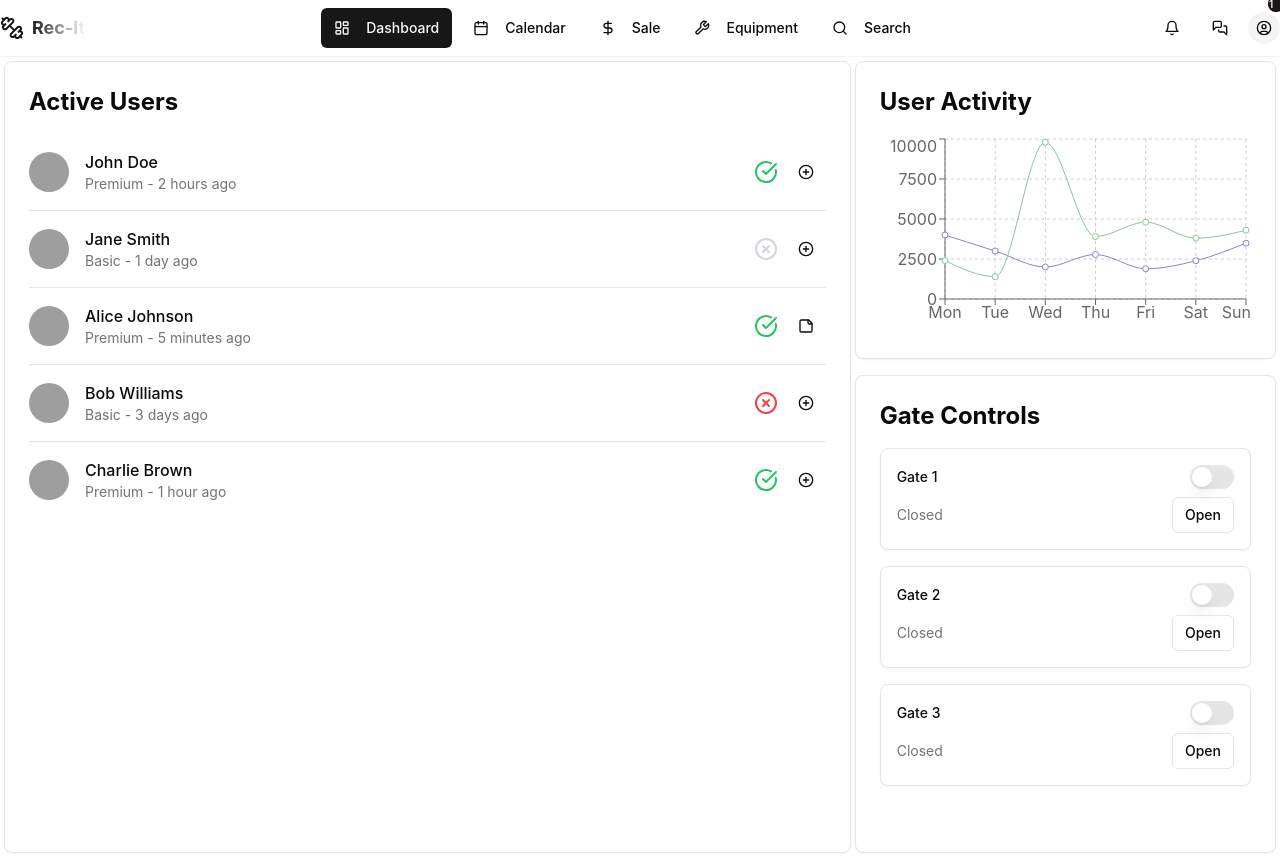
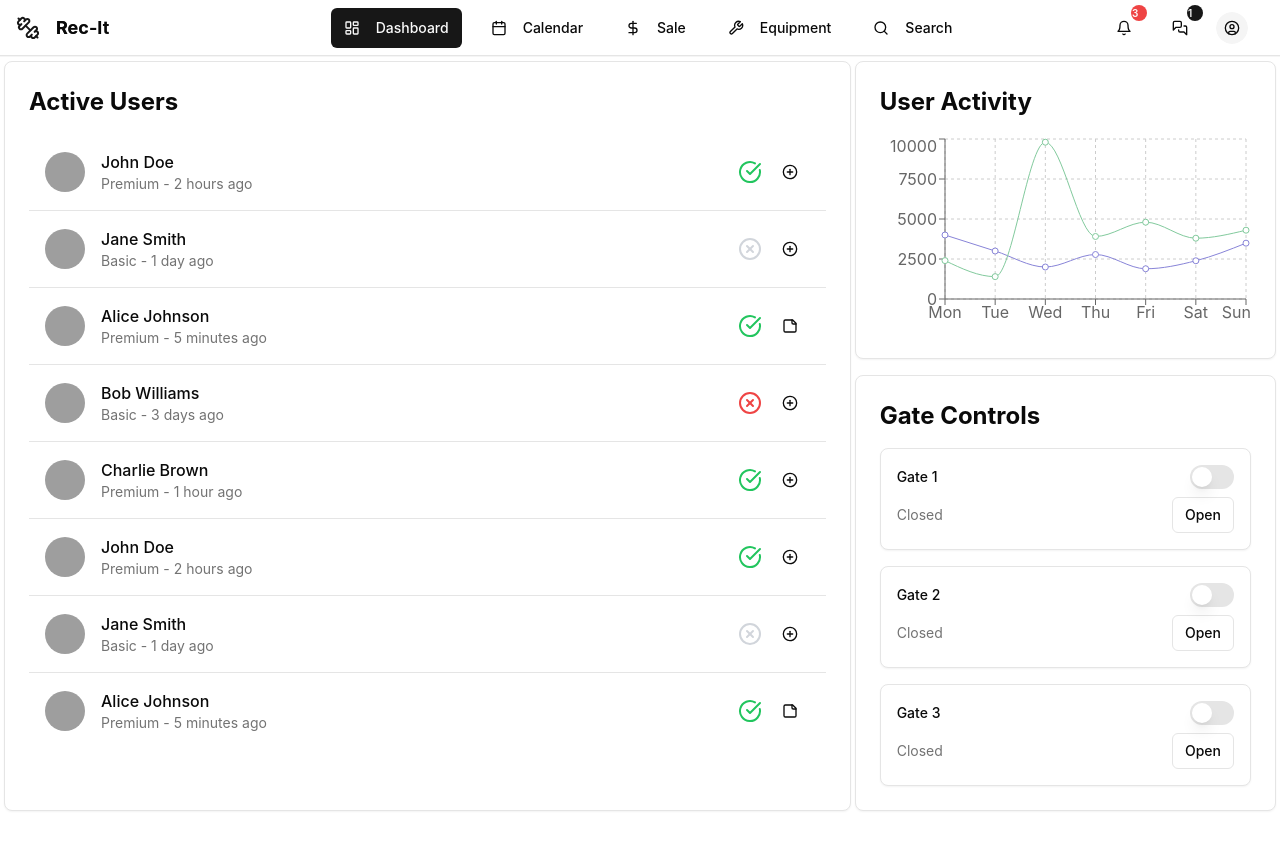
Before and after one commit to SanketBaviskar/Rec-It, a React (Vite) app: page /dashboard in a window 1280 px wide. After the commit the page ends 815 px from the top, so only its background shows below. Built offline with nearby package versions, Linux system fonts and the light colour scheme; grey boxes are pictures that could not be loaded.

Commit message:
Sales tab update
UI Fixes

```diff
--- a/src/Pages/MainWindow/DashboardTab/DashboardTab.tsx
+++ b/src/Pages/MainWindow/DashboardTab/DashboardTab.tsx
@@ -25,6 +25,21 @@ const activityData = [
 ]
 
 const initialActiveUsers = [
+  { id: 1, name: "John Doe", membershipType: "Premium", lastActive: "2 hours ago", status: "active", note: "" },
+  { id: 2, name: "Jane Smith", membershipType: "Basic", lastActive: "1 day ago", status: "inactive", note: "" },
+  { id: 3, name: "Alice Johnson", membershipType: "Premium", lastActive: "5 minutes ago", status: "active", note: "VIP member" },
+  { id: 4, name: "Bob Williams", membershipType: "Basic", lastActive: "3 days ago", status: "suspended", note: "" },
+  { id: 5, name: "Charlie Brown", membershipType: "Premium", lastActive: "1 hour ago", status: "active", note: "" },
+  { id: 1, name: "John Doe", membershipType: "Premium", lastActive: "2 hours ago", status: "active", note: "" },
+  { id: 2, name: "Jane Smith", membershipType: "Basic", lastActive: "1 day ago", status: "inactive", note: "" },
+  { id: 3, name: "Alice Johnson", membershipType: "Premium", lastActive: "5 minutes ago", status: "active", note: "VIP member" },
+  { id: 4, name: "Bob Williams", membershipType: "Basic", lastActive: "3 days ago", status: "suspended", note: "" },
+  { id: 5, name: "Charlie Brown", membershipType: "Premium", lastActive: "1 hour ago", status: "active", note: "" },
+  { id: 1, name: "John Doe", membershipType: "Premium", lastActive: "2 hours ago", status: "active", note: "" },
+  { id: 2, name: "Jane Smith", membershipType: "Basic", lastActive: "1 day ago", status: "inactive", note: "" },
+  { id: 3, name: "Alice Johnson", membershipType: "Premium", lastActive: "5 minutes ago", status: "active", note: "VIP member" },
+  { id: 4, name: "Bob Williams", membershipType: "Basic", lastActive: "3 days ago", status: "suspended", note: "" },
+  { id: 5, name: "Charlie Brown", membershipType: "Premium", lastActive: "1 hour ago", status: "active", note: "" },
   { id: 1, name: "John Doe", membershipType: "Premium", lastActive: "2 hours ago", status: "active", note: "" },
   { id: 2, name: "Jane Smith", membershipType: "Basic", lastActive: "1 day ago", status: "inactive", note: "" },
   { id: 3, name: "Alice Johnson", membershipType: "Premium", lastActive: "5 minutes ago", status: "active", note: "VIP member" },
@@ -90,7 +105,7 @@ export default function DashboardTab() {
   }
 
   return (
-    <div className="flex flex-col h-screen bg-background p-1">
+    <div className="flex flex-col h-100 bg-background p-1">
       <div className="grid grid-cols-1 md:grid-cols-3 gap-1 h-full">
         {/* Active Users */}
         <Card className="col-span-1 md:col-span-2 h-full">
@@ -98,7 +113,7 @@ export default function DashboardTab() {
             <h2 className="text-2xl font-bold mb-4">Active Users</h2>
             <ScrollArea className="h-[calc(100vh-12rem)]">
               {activeUsers.map((user) => (
-                <div key={user.id} className="flex items-center justify-between py-4 border-b last:border-b-0">
+                <div key={user.id} className="flex items-center justify-between p-4 border-b last:border-b-0">
                   <div className="flex items-center space-x-4">
                     <Avatar>
                       <AvatarImage src={`/placeholder.svg?height=40&width=40`} alt={user.name} />
--- a/src/Pages/MainWindow/MainWindow.tsx
+++ b/src/Pages/MainWindow/MainWindow.tsx
@@ -29,12 +29,12 @@ export default function Dashboard() {
   const [activeTab, setActiveTab] = useState("dashboard")
 
   return (
-    <div className="flex flex-col min-h-screen bg-background">
+    <div className="flex flex-col bg-background overflow-hidden">
       {/* Navbar Component with Active Tab Management */}
       <Navbar activeTab={activeTab} setActiveTab={setActiveTab} />
 
       {/* Main Content Area */}
-      <main className="flex-1 overflow-auto pt-0"> {/* pt-0 accounts for the navbar height */}
+      <main className="flex-1 pt-0"> {/* pt-0 accounts for the navbar height */}
         <DashboardContent activeTab={activeTab} />
       </main>
     </div>
--- a/src/Pages/MainWindow/NavBar/NavBar.tsx
+++ b/src/Pages/MainWindow/NavBar/NavBar.tsx
@@ -1,43 +1,196 @@
-'use client'
+"use client";
 
-import { useState } from 'react'
-import { Button } from "@/components/ui/button"
-import { Avatar, AvatarFallback } from "@/components/ui/avatar"
+import { useState } from "react";
+import { Button } from "@/components/ui/button";
+import { Avatar, AvatarFallback } from "@/components/ui/avatar";
 import {
   DropdownMenu,
   DropdownMenuContent,
   DropdownMenuItem,
   DropdownMenuSeparator,
   DropdownMenuTrigger,
-} from "@/components/ui/dropdown-menu"
-import { Sheet, SheetContent, SheetTrigger } from "@/components/ui/sheet"
-import { Badge } from "@/components/ui/badge"
-import { Tooltip, TooltipContent, TooltipProvider, TooltipTrigger } from "@/components/ui/tooltip"
-import { cn } from "@/lib/utils"
-import { LayoutDashboard, Search, CalendarIcon, DollarSign, Wrench, Dumbbell, Bell, MessagesSquare, UserCircle, Settings, LogOut, MenuIcon } from 'lucide-react'
+} from "@/components/ui/dropdown-menu";
+import { Sheet, SheetContent, SheetTrigger } from "@/components/ui/sheet";
+import { Badge } from "@/components/ui/badge";
+import {
+  Tooltip,
+  TooltipContent,
+  TooltipProvider,
+  TooltipTrigger,
+} from "@/components/ui/tooltip";
+import { cn } from "@/lib/utils";
+import {
+  LayoutDashboard,
+  Search,
+  CalendarIcon,
+  DollarSign,
+  Wrench,
+  Dumbbell,
+  Bell,
+  MessagesSquare,
+  UserCircle,
+  Settings,
+  LogOut,
+  MenuIcon,
+} from "lucide-react";
 
 const tabs = [
-  { name: 'dashboard', icon: LayoutDashboard, tooltip: 'View Dashboard' },
-  { name: 'calendar', icon: CalendarIcon, tooltip: 'View Calendar' },
-  { name: 'sale', icon: DollarSign, tooltip: 'View Sales' },
-  { name: 'equipment', icon: Wrench, tooltip: 'Manage Equipment' },
-  { name: 'search', icon: Search, tooltip: 'Search' },
-]
+  { name: "dashboard", icon: LayoutDashboard, tooltip: "View Dashboard" },
+  { name: "calendar", icon: CalendarIcon, tooltip: "View Calendar" },
+  { name: "sale", icon: DollarSign, tooltip: "View Sales" },
+  { name: "equipment", icon: Wrench, tooltip: "Manage Equipment" },
+  { name: "search", icon: Search, tooltip: "Search" },
+];
 
-export default function Navbar({ activeTab, setActiveTab }: { activeTab: string, setActiveTab: (tab: string) => void }) {
-  const [isMobileMenuOpen, setIsMobileMenuOpen] = useState(false)
+export default function Navbar({
+  activeTab,
+  setActiveTab,
+}: {
+  activeTab: string;
+  setActiveTab: (tab: string) => void;
+}) {
+  const [isMobileMenuOpen, setIsMobileMenuOpen] = useState(false);
 
   return (
-    <header className="sticky top-0 z-50 w-full border-b border-border/40 bg-background/95 backdrop-blur supports-[backdrop-filter]:bg-background/60">
-      <div className="container flex h-14 max-w-screen-2xl items-center">
-        <div className="flex items-center space-x-2 mr-4">
+    // <header className="sticky top-0 z-50 w-full border-b border-border/40 bg-background/95 backdrop-blur supports-[backdrop-filter]:bg-background/60">
+    //   <div className="container flex h-14 max-w-screen-2xl items-center">
+    //     <div className="flex items-center space-x-2 mr-4 md-2">
+    //       <Dumbbell className="h-6 w-6 text-primary" />
+    //       <span className="font-bold text-lg bg-gradient-to-r from-primary to-primary-foreground bg-clip-text text-transparent">
+    //         Rec-It
+    //       </span>
+    //     </div>
+
+    //     <nav className="hidden md:flex flex-1 items-center justify-center space-x-2">
+    //       {tabs.map(({ name, icon: Icon, tooltip }) => (
+    //         <TooltipProvider key={name}>
+    //           <Tooltip>
+    //             <TooltipTrigger asChild>
+    //               <Button
+    //                 variant={activeTab === name ? "default" : "ghost"}
+    //                 className={cn(
+    //                   "px-3 py-1 text-sm capitalize transition-all duration-200 ease-in-out hover:-translate-y-0.5",
+    //                   activeTab === name && "bg-primary text-primary-foreground hover:bg-primary/90"
+    //                 )}
+    //                 onClick={() => setActiveTab(name)}
+    //               >
+    //                 <Icon className="mr-2 h-4 w-4" />
+    //                 {name}
+    //               </Button>
+    //             </TooltipTrigger>
+    //             <TooltipContent>
+    //               <p>{tooltip}</p>
+    //             </TooltipContent>
+    //           </Tooltip>
+    //         </TooltipProvider>
+    //       ))}
+    //     </nav>
+
+    //     <div className="flex items-center space-x-2 ml-auto">
+    //       <Sheet open={isMobileMenuOpen} onOpenChange={setIsMobileMenuOpen}>
+    //         <SheetTrigger asChild>
+    //           <Button variant="ghost" size="icon" className="md:hidden">
+    //             <MenuIcon className="h-5 w-5" />
+    //             <span className="sr-only">Toggle menu</span>
+    //           </Button>
+    //         </SheetTrigger>
+    //         <SheetContent side="left">
+    //           <nav className="flex flex-col space-y-4">
+    //             {tabs.map(({ name, icon: Icon }) => (
+    //               <Button
+    //                 key={name}
+    //                 variant={activeTab === name ? "default" : "ghost"}
+    //                 className="justify-start"
+    //                 onClick={() => {
+    //                   setActiveTab(name)
+    //                   setIsMobileMenuOpen(false)
+    //                 }}
+    //               >
+    //                 <Icon className="mr-2 h-4 w-4" />
+    //                 {name}
+    //               </Button>
+    //             ))}
+    //           </nav>
+    //         </SheetContent>
+    //       </Sheet>
+
+    //       <TooltipProvider>
+    //         <Tooltip>
+    //           <TooltipTrigger asChild>
+    //             <Button variant="ghost" size="icon">
+    //               <Bell className="h-5 w-5" />
+    //               <Badge variant="destructive" className="absolute -top-1 -right-1 h-4 w-4 p-0 text-[10px]">
+    //                 3
+    //               </Badge>
+    //               <span className="sr-only">Notifications</span>
+    //             </Button>
+    //           </TooltipTrigger>
+    //           <TooltipContent>
+    //             <p>Notifications</p>
+    //           </TooltipContent>
+    //         </Tooltip>
+    //       </TooltipProvider>
+
+    //       <TooltipProvider>
+    //         <Tooltip>
+    //           <TooltipTrigger asChild>
+    //             <Button variant="ghost" size="icon">
+    //               <MessagesSquare className="h-5 w-5" />
+    //               <Badge variant="default" className="absolute -top-1 -right-1 h-4 w-4 p-0 text-[10px]">
+    //                 1
+    //               </Badge>
+    //               <span className="sr-only">Messages</span>
+    //             </Button>
+    //           </TooltipTrigger>
+    //           <TooltipContent>
+    //             <p>Messages</p>
+    //           </TooltipContent>
+    //         </Tooltip>
+    //       </TooltipProvider>
+
+    //       <DropdownMenu>
+    //         <DropdownMenuTrigger asChild>
+    //           <Button variant="ghost" size="icon" className="relative h-8 w-8 rounded-full">
+    //             <Avatar className="h-8 w-8">
+    //               <AvatarFallback>
+    //                 <UserCircle className="h-5 w-5" />
+    //               </AvatarFallback>
+    //             </Avatar>
+    //           </Button>
+    //         </DropdownMenuTrigger>
+    //         <DropdownMenuContent align="end">
+    //           <DropdownMenuItem>
+    //             <UserCircle className="mr-2 h-4 w-4" />
+    //             <span>Profile</span>
+    //           </DropdownMenuItem>
+    //           <DropdownMenuItem>
+    //             <Settings className="mr-2 h-4 w-4" />
+    //             <span>Settings</span>
+    //           </DropdownMenuItem>
+    //           <DropdownMenuSeparator />
+    //           <DropdownMenuItem>
+    //             <LogOut className="mr-2 h-4 w-4" />
+    //             <span>Log out</span>
+    //           </DropdownMenuItem>
+    //         </DropdownMenuContent>
+    //       </DropdownMenu>
+    //     </div>
+    //   </div>
+    // </header>
+    <header className="sticky top-0 z-50 border-b w-100 border-border/40 bg-background/95 backdrop-blur supports-[backdrop-filter]:bg-background/60 ">
+      <div className=" w-100">
+        <div className="items-center px-4 flex w-100 h-14 border-b">
+          {" "}
+          {/* Added padding */}
+          <div className="flex items-center space-x-2 mr-4 md:space-x-4 w-1/5 pr-4">
             <Dumbbell className="h-6 w-6 text-primary" />
-          <span className="font-bold text-lg bg-gradient-to-r from-primary to-primary-foreground bg-clip-text text-transparent">
+            <span className="font-bold text-lg bg-gradient-to-r from-primary to-primary-foreground bg-clip-text">
               Rec-It
             </span>
           </div>
-
-        <nav className="hidden md:flex flex-1 items-center justify-center space-x-2">
+          <nav className="hidden md:flex flex-1 items-center justify-center space-x-4 w-3/5 ">
+            {" "}
+            {/* Increased space-x to 4 */}
             {tabs.map(({ name, icon: Icon, tooltip }) => (
               <TooltipProvider key={name}>
                 <Tooltip>
@@ -46,7 +199,8 @@ export default function Navbar({ activeTab, setActiveTab }: { activeTab: string,
                       variant={activeTab === name ? "default" : "ghost"}
                       className={cn(
                         "px-3 py-1 text-sm capitalize transition-all duration-200 ease-in-out hover:-translate-y-0.5",
-                      activeTab === name && "bg-primary text-primary-foreground hover:bg-primary/90"
+                        activeTab === name &&
+                          "bg-primary text-primary-foreground hover:bg-primary/90"
                       )}
                       onClick={() => setActiveTab(name)}
                     >
@@ -61,8 +215,9 @@ export default function Navbar({ activeTab, setActiveTab }: { activeTab: string,
               </TooltipProvider>
             ))}
           </nav>
-
-        <div className="flex items-center space-x-2 ml-auto">
+          <div className="flex items-center space-x-4 ml-auto justify-end w-1/5 pr-4">
+            {" "}
+            {/* Adjusted space-x for right-aligned items */}
             <Sheet open={isMobileMenuOpen} onOpenChange={setIsMobileMenuOpen}>
               <SheetTrigger asChild>
                 <Button variant="ghost" size="icon" className="md:hidden">
@@ -70,7 +225,9 @@ export default function Navbar({ activeTab, setActiveTab }: { activeTab: string,
                   <span className="sr-only">Toggle menu</span>
                 </Button>
               </SheetTrigger>
-            <SheetContent side="left">
+              <SheetContent side="left" className="p-4">
+                {" "}
+                {/* Added padding for mobile menu */}
                 <nav className="flex flex-col space-y-4">
                   {tabs.map(({ name, icon: Icon }) => (
                     <Button
@@ -78,8 +235,8 @@ export default function Navbar({ activeTab, setActiveTab }: { activeTab: string,
                       variant={activeTab === name ? "default" : "ghost"}
                       className="justify-start"
                       onClick={() => {
-                      setActiveTab(name)
-                      setIsMobileMenuOpen(false)
+                        setActiveTab(name);
+                        setIsMobileMenuOpen(false);
                       }}
                     >
                       <Icon className="mr-2 h-4 w-4" />
@@ -89,13 +246,15 @@ export default function Navbar({ activeTab, setActiveTab }: { activeTab: string,
                 </nav>
               </SheetContent>
             </Sheet>
-
             <TooltipProvider>
               <Tooltip>
                 <TooltipTrigger asChild>
-                <Button variant="ghost" size="icon">
+                  <Button variant="ghost" size="icon" className="relative">
                     <Bell className="h-5 w-5" />
-                  <Badge variant="destructive" className="absolute -top-1 -right-1 h-4 w-4 p-0 text-[10px]">
+                    <Badge
+                      variant="destructive"
+                      className="absolute -top-1 -right-1 h-4 w-4 p-0 text-[10px]"
+                    >
                       3
                     </Badge>
                     <span className="sr-only">Notifications</span>
@@ -106,13 +265,15 @@ export default function Navbar({ activeTab, setActiveTab }: { activeTab: string,
                 </TooltipContent>
               </Tooltip>
             </TooltipProvider>
-
             <TooltipProvider>
               <Tooltip>
                 <TooltipTrigger asChild>
-                <Button variant="ghost" size="icon">
+                  <Button variant="ghost" size="icon" className="relative">
                     <MessagesSquare className="h-5 w-5" />
-                  <Badge variant="default" className="absolute -top-1 -right-1 h-4 w-4 p-0 text-[10px]">
+                    <Badge
+                      variant="default"
+                      className="absolute -top-1 -right-1 h-4 w-4 p-0 text-[10px]"
+                    >
                       1
                     </Badge>
                     <span className="sr-only">Messages</span>
@@ -123,10 +284,13 @@ export default function Navbar({ activeTab, setActiveTab }: { activeTab: string,
                 </TooltipContent>
               </Tooltip>
             </TooltipProvider>
-
             <DropdownMenu>
               <DropdownMenuTrigger asChild>
-              <Button variant="ghost" size="icon" className="relative h-8 w-8 rounded-full">
+                <Button
+                  variant="ghost"
+                  size="icon"
+                  className="relative h-8 w-8 rounded-full"
+                >
                   <Avatar className="h-8 w-8">
                     <AvatarFallback>
                       <UserCircle className="h-5 w-5" />
@@ -152,6 +316,7 @@ export default function Navbar({ activeTab, setActiveTab }: { activeTab: string,
             </DropdownMenu>
           </div>
         </div>
+      </div>
     </header>
-  )
+  );
 }
```
Also changed, not shown: src/Pages/MainWindow/SalesTab/SalesTab.tsx (+203 -98 lines). Lines whose indentation alone changed are shown as unchanged.
